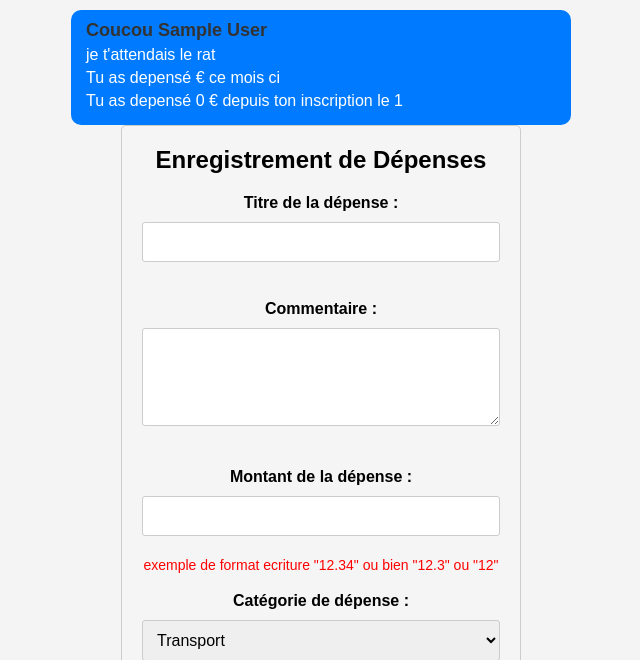
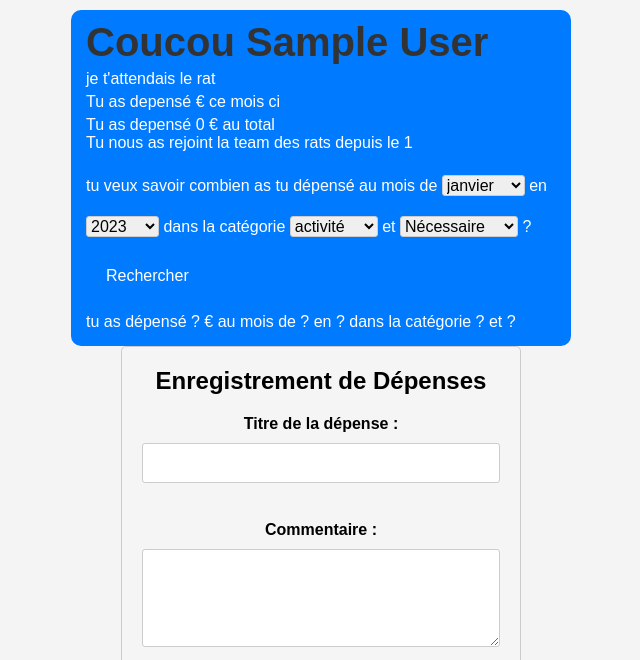
Before and after one commit to c-cedina/budget, a PHP site: page /appGestionFinance/ in a window 1280 px wide. Shown: the part 48-708 px from the top of the page, without its empty margins (319-959 px from the left). Run offline with PHP 8.4, Linux system fonts and the light colour scheme; the visitor is signed in with stand-in values (Sample User, id 1); tables that the repository leaves empty or names only in its code hold one stand-in row (values such as "Sample post").

Commit message:
finalisation php et requette

```diff
--- a/css/ajtdepense.css
+++ b/css/ajtdepense.css
@@ -11,7 +11,7 @@
 
 /* Style pour le titre h1 (nom de l'expéditeur) */
 #contenu h1 {
-    font-size: 18px;
+    font-size: 40px;
     margin-bottom: 5px;
     color: #333; /* Couleur du nom de l'expéditeur */
 }
@@ -94,3 +94,28 @@ input[type="submit"] {
         max-width: 90%;
     }
 }
+
+
+
+
+#mois_dps{
+    width: 83px;
+    padding: 0px;
+
+}
+
+#annee_dps{
+    width: 73px;
+    padding: 0px;
+
+}
+#categorie_dps{
+    width: 88px;
+    padding: 0px;
+
+}
+#achat_necessaire_dps{
+    width: 118px;
+    padding: 0px;
+
+}
--- /dev/null
+++ b/includes/recherche_dps.php
@@ -0,0 +1,80 @@
+<?php
+$rp['valeur'] = '?';
+
+$mois_dps = '?';
+
+$annee_dps = '?';
+
+$categorie_dps = '?';
+
+$achat_necessaire_dps = '?';
+
+if (isset($_POST['formrenseignement'])) {
+
+    extract($_POST);
+
+
+    if (!empty($mois_dps) && !empty($annee_dps) && !empty($categorie_dps) && !empty($achat_necessaire_dps)) {
+
+
+
+
+        $date_dps = $annee_dps . "-" . $mois_dps;
+
+
+
+
+        $e = $db->prepare("SELECT id
+        FROM utilisateurs
+        WHERE email = :email"
+        );
+        $e->execute(['email' => $_SESSION['email']]);
+        $id = $e->fetch();
+        if ($categorie_dps == '%') {
+            $qrp = $db->prepare("SELECT SUM(montant)valeur FROM depense
+            WHERE id_utilisateurs = :id_utilisateurs
+            and date like :dateDps
+            and necessite like :necessite"
+            );
+            $qrp->execute([
+
+                'necessite' => $achat_necessaire_dps,
+                'dateDps' => $date_dps,
+                'id_utilisateurs' => $id['id']
+
+
+            ]);
+
+
+
+
+
+        } else {
+            $qrp = $db->prepare("SELECT SUM(montant)valeur FROM depense
+         WHERE id_utilisateurs = :id_utilisateurs
+         and date like :dateDps
+         and categorie like :categorie
+         and necessite like :necessite  ");
+
+            $qrp->execute([
+
+
+                'categorie' => $categorie_dps,
+                'necessite' => $achat_necessaire_dps,
+                'dateDps' => $date_dps,
+                'id_utilisateurs' => $id['id']
+
+
+            ]);
+
+        }
+
+        $rp = $qrp->fetch();
+        // var_dump($rp);
+
+
+
+
+    }
+}
+?>
--- a/includes/session.php
+++ b/includes/session.php
@@ -2,8 +2,8 @@
 
 if (isset($_SESSION['email'])) {
 
-    include 'includes/requetes_session.php'
-        ?>
+    include 'includes/requetes_session.php';
+    ?>
     <script>
         signupDiv.style.display = "none";
         loginDiv.style.display = "none";
@@ -58,10 +58,149 @@ if (isset($_SESSION['email'])) {
         <p>
             Tu as depensé
             <?= $somme_total_d['valeur'] ?>
-            € depuis ton inscription le
+            € au total <br>
+            Tu nous as rejoint la team des rats depuis le
             <?= $_SESSION['date_creation'] ?>
+            <br><br>
+
+            <!-- formulaire recherche -->
+
+        <form method="post">
+            tu veux savoir combien as tu dépensé au mois de
+            <select id="mois_dps" name="mois_dps">
+
+                <option value="01%">janvier</option>
+                <option value="02%">fevrier</option>
+                <option value="03%">mars</option>
+                <option value="04%">avril</option>
+                <option value="05%">mai</option>
+                <option value="06%">juin</option>
+                <option value="07%">juillet</option>
+                <option value="08%">aout</option>
+                <option value="09%">septembre</option>
+                <option value="10%">octobre</option>
+                <option value="11%">novembre</option>
+                <option value="12%">decembre</option>
+                <option value="%"> n'importe quel mois</option>
+
+            </select>
+            en
+            <select id="annee_dps" name="annee_dps">
+
+                <option value="2023">2023</option>
+                <option value="2022">2022</option>
+                <option value="2021">2021</option>
+                <option value="2020">2020</option>
+
+            </select>
+            dans la catégorie
+            <select id="categorie_dps" name="categorie_dps">
+
+                <option value="activité">activité</option>
+                <option value="cadeaux">cadeaux</option>
+                <option value="habit">habit</option>
+                <option value="abonnements">abonnements</option>
+                <option value="objet_numerique">objet Numérique</option>
+                <option value="objet_quotidien">objet du Quotidien</option>
+                <option value="nourriture">nourriture</option>
+                <option value="transport">transport</option>
+                <option value="%"> n'importe quel categorie</option>
+
+            </select>
+            et
+            <select id="achat_necessaire_dps" name="achat_necessaire_dps" required>
+
+                <option value="necessaire">Nécessaire</option>
+                <option value="non_necessaire">non nécessaire</option>
+                <option value="n%">sans connaitre la nécessité</option>
+
+            </select>
+            ?
+
+            <input type="submit" id="formrenseignement" name="formrenseignement" value="Rechercher">
+
+
+        </form>
+        <br>
+
+        <?php include 'includes/recherche_dps.php'; ?>
+
+        <?php
+        // mise en place des valeurs
+        if ($rp['valeur'] == '') {
+            $rp['valeur'] = '0';
+        }
+        if ($annee_dps != '?') {
+            $annee_dps = substr($annee_dps, 0, 4);
+        }
+        if ($categorie_dps == '%') {
+            $categorie_dps = "n'importe quel categorie";
+        }
+        if ($achat_necessaire_dps == 'n%') {
+            $achat_necessaire_dps = "sans connaitre la nécessité";
+        }
+
+
+        // Mise en place des mois
+
+        if ($mois_dps == '01%') {
+            $mois_dps = 'janvier';
+        }
+        if ($mois_dps == '02%') {
+            $mois_dps = 'fevrier';
+        }
+        if ($mois_dps == '03%') {
+            $mois_dps = 'mars';
+        }
+        if ($mois_dps == '04%') {
+            $mois_dps = 'avril';
+        }
+        if ($mois_dps == '05%') {
+            $mois_dps = 'mai';
+        }
+        if ($mois_dps == '06%') {
+            $mois_dps = 'juin';
+        }
+        if ($mois_dps == '07%') {
+            $mois_dps = 'juillet';
+        }
+        if ($mois_dps == '08%') {
+            $mois_dps = 'août';
+        }
+        if ($mois_dps == '09%') {
+            $mois_dps = 'septembre';
+        }
+        if ($mois_dps == '010%') {
+            $mois_dps = 'octobre';
+        }
+        if ($mois_dps == '011%') {
+            $mois_dps = 'novembre';
+        }
+        if ($mois_dps == '12%') {
+            $mois_dps = 'decembre';
+        }
+        if ($mois_dps == '%') {
+            $mois_dps = "n'importe lequel mois";
+        }
+        ?>
+        tu as dépensé
+
+        <?= $rp['valeur'] ?>
+        € au mois de
+        <?= $mois_dps ?>
+        en
+        <?= $annee_dps ?>
+        dans la catégorie
+        <?= $categorie_dps ?>
+        et
+        <?= $achat_necessaire_dps ?>
+
         </p>
+
     </div>
+
+
+    <!-- Formulaire ajout depense -->
     <div id=ajtdepense>
         <h1>Enregistrement de Dépenses</h1>
         <form method="post">
@@ -116,7 +255,8 @@ if (isset($_SESSION['email'])) {
 
 
         </form>
-        <br> <br>
+        <br>
+
     </div>
 
     <?php
```
